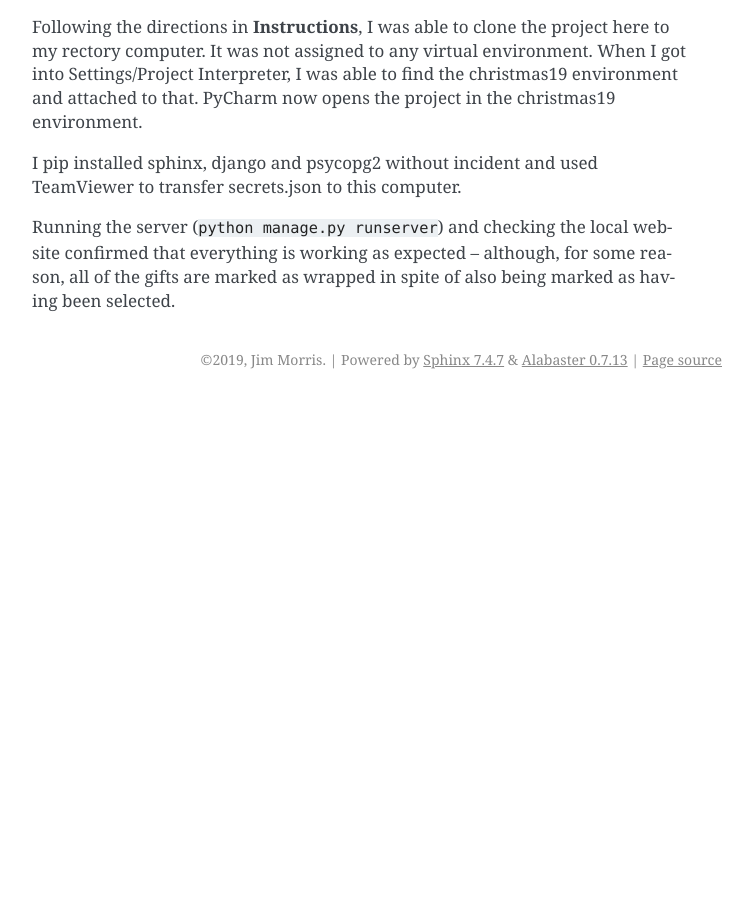
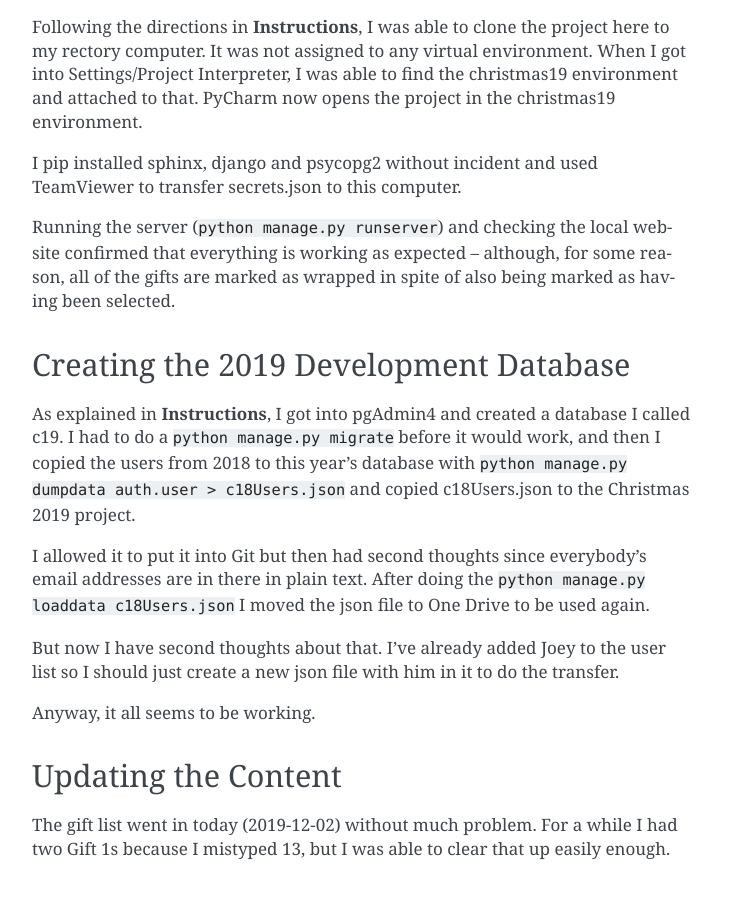
Before and after one commit to JMorris1575/christmas19, a Sphinx documentation site: the page built from docs/updating.rst, in a window 1280 px wide and 900 px high, scrolled down 1599 px. Shown: the whole window, without its empty margins (388-1141 px from the left). Built offline with Sphinx 7.4.7, drawn with Linux system fonts in a browser that asks for light colours; before the commit the page ends 1998 px from its top, so only the background shows below that; some of the changed text lies outside the part shown.

Commit message:
More document updates

```diff
--- a/docs/updating.rst
+++ b/docs/updating.rst
@@ -67,3 +67,24 @@ computer.
 Running the server (``python manage.py runserver``) and checking the local website confirmed that everything is working
 as expected -- although, for some reason, all of the gifts are marked as wrapped in spite of also being marked as having
 been selected.
+
+Creating the 2019 Development Database
+--------------------------------------
+
+As explained in **Instructions**, I got into pgAdmin4 and created a database I called c19. I had to do a
+``python manage.py migrate`` before it would work, and then I copied the users from 2018 to this year's database
+with ``python manage.py dumpdata auth.user > c18Users.json`` and copied c18Users.json to the Christmas 2019 project.
+
+I allowed it to put it into Git but then had second thoughts since everybody's email addresses are in there in plain
+text. After doing the ``python manage.py loaddata c18Users.json`` I moved the json file to One Drive to be used again.
+
+But now I have second thoughts about that. I've already added Joey to the user list so I should just create a new json
+file with him in it to do the transfer.
+
+Anyway, it all seems to be working.
+
+Updating the Content
+--------------------
+
+The gift list went in today (2019-12-02) without much problem. For a while I had two Gift 1s because I mistyped 13, but
+I was able to clear that up easily enough.
```
